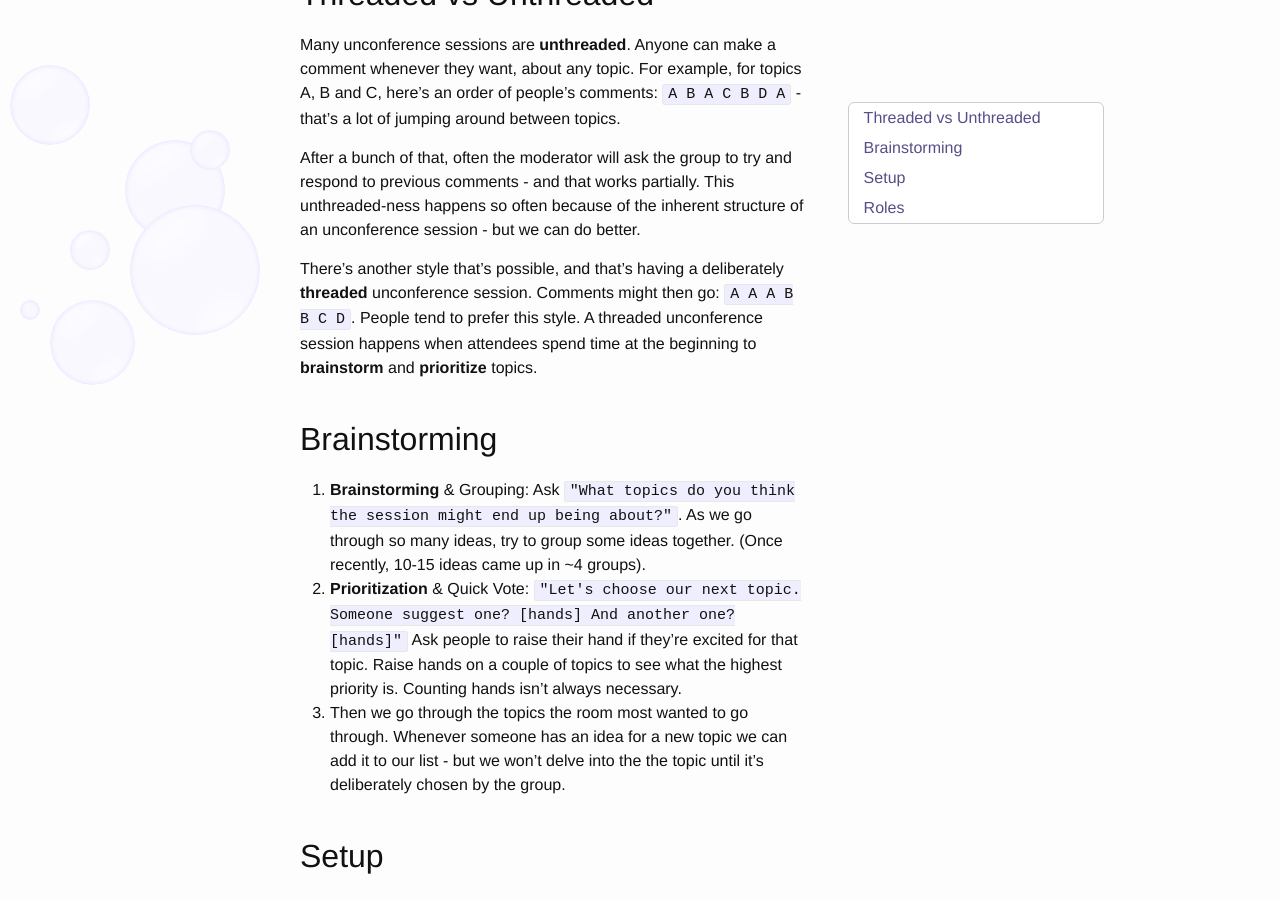
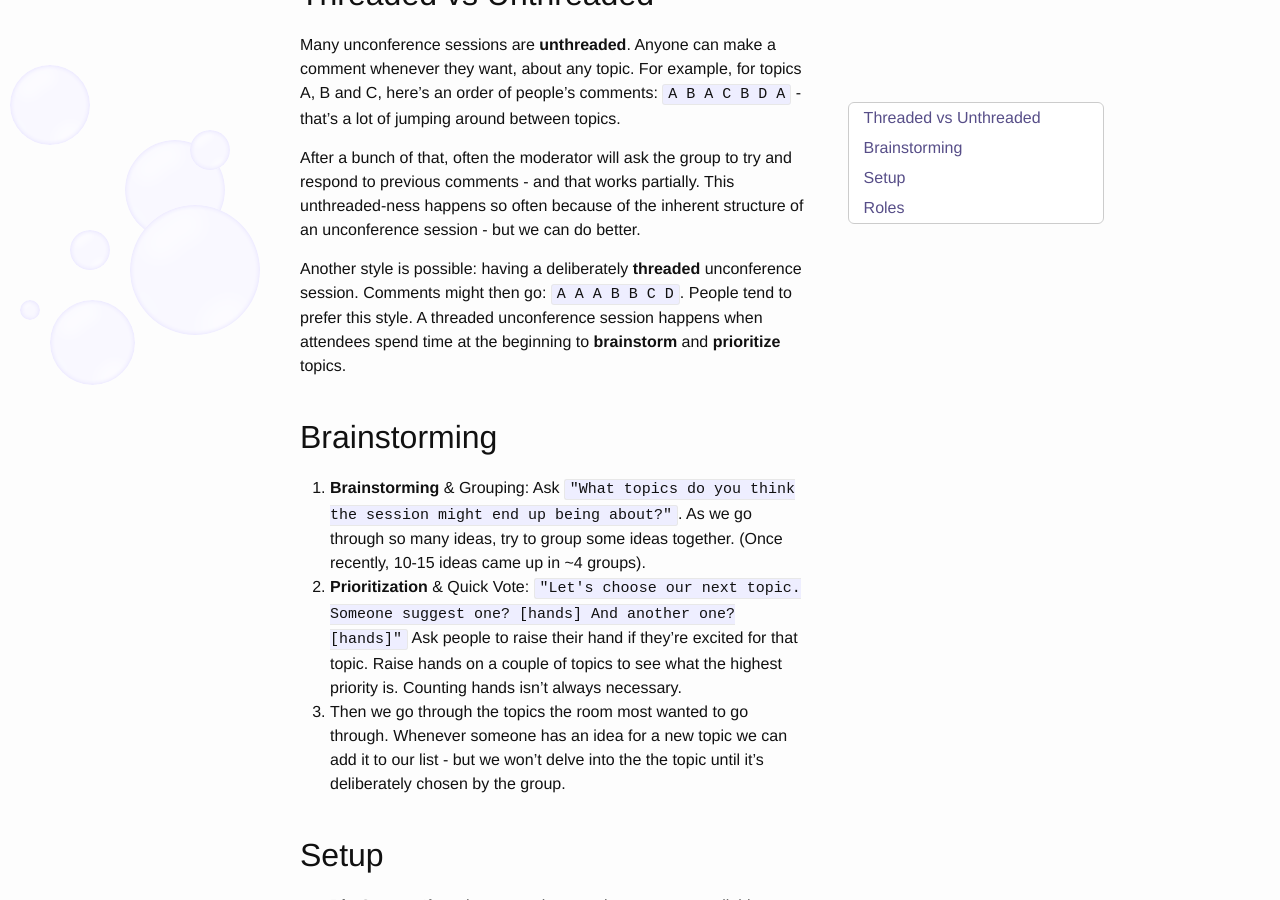
Before and after one commit to caseywatts/caseywatts.github.io, a Jekyll site: the page built from _posts/2017-12-14-discussion-facilitation.md, in a window 1280 px wide and 900 px high, scrolled down 440 px. Built offline with Jekyll 4.4.1, drawn with Linux system fonts in a browser that asks for light colours.

Commit message:
minor grammar shortening

```diff
--- a/_posts/2017-12-14-discussion-facilitation.md
+++ b/_posts/2017-12-14-discussion-facilitation.md
@@ -14,7 +14,7 @@ Many unconference sessions are **unthreaded**. Anyone can make a comment wheneve
 
 After a bunch of that, often the moderator will ask the group to try and respond to previous comments - and that works partially. This unthreaded-ness happens so often because of the inherent structure of an unconference session - but we can do better.
 
-There's another style that's possible, and that's having a deliberately **threaded** unconference session. Comments might then go: `A A A B B C D`. People tend to prefer this style. A threaded unconference session happens when attendees spend time at the beginning to **brainstorm** and **prioritize** topics.
+Another style is possible: having a deliberately **threaded** unconference session. Comments might then go: `A A A B B C D`. People tend to prefer this style. A threaded unconference session happens when attendees spend time at the beginning to **brainstorm** and **prioritize** topics.
 
 ## Brainstorming
 1. **Brainstorming** & Grouping: Ask `"What topics do you think the session might end up being about?"`. As we go through so many ideas, try to group some ideas together. (Once recently, 10-15 ideas came up in ~4 groups).
```
